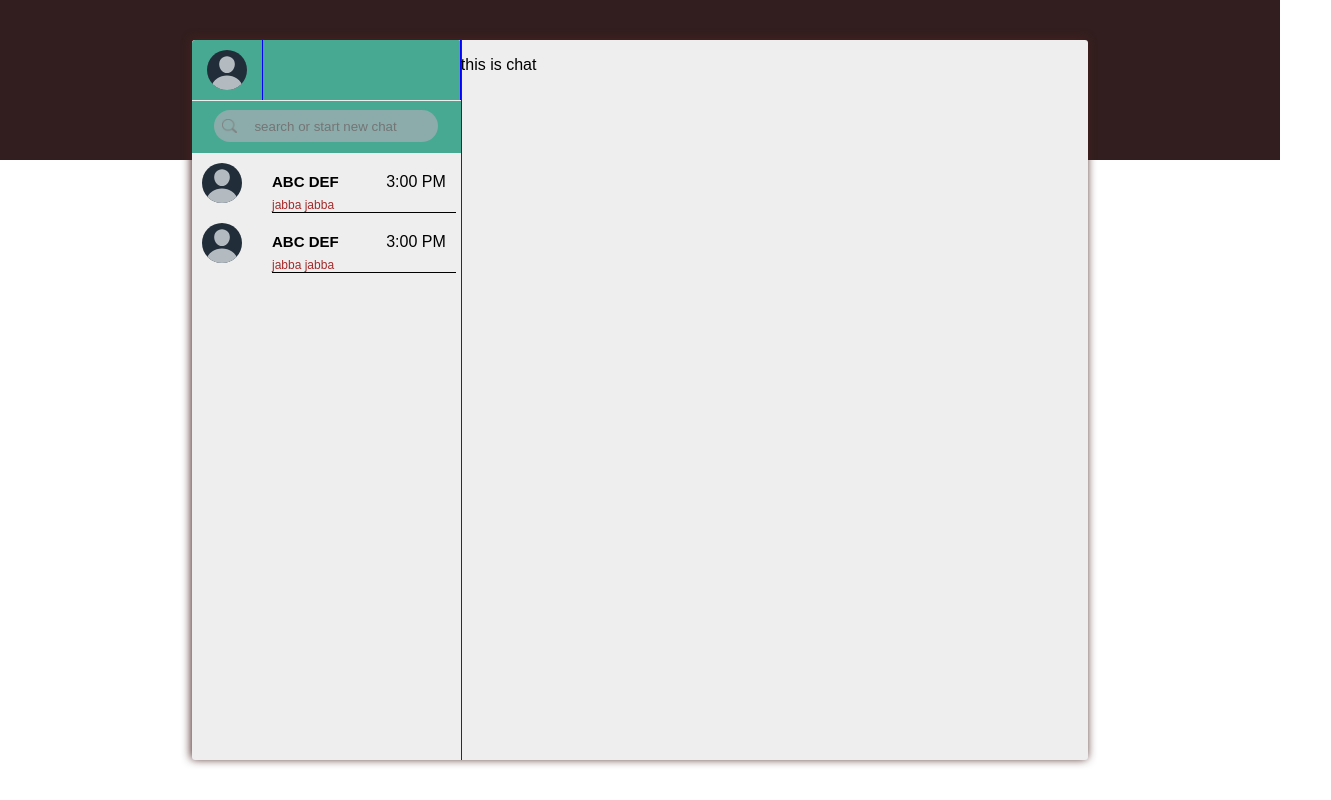
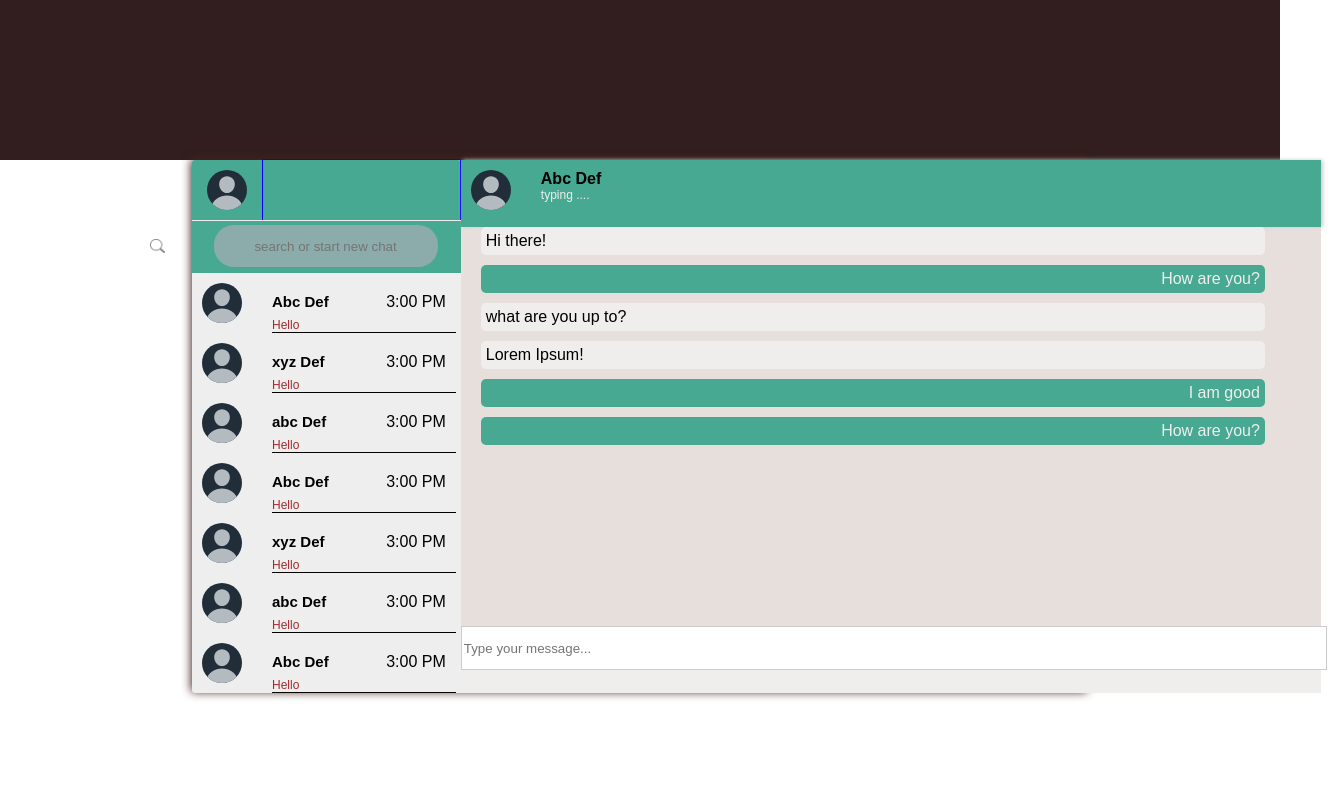
Before and after one commit to devmehta787/chit-chat, an Angular app: page / in a window 1280 px wide. Shown: the whole page, 1331 px wide, since content can reach past the window. Built offline with nearby package versions, Linux system fonts and the light colour scheme.

Commit message:
chat section

```diff
--- a/src/app/app.component.html
+++ b/src/app/app.component.html
@@ -4,12 +4,20 @@
 <!-- 2 sections users list and chat section -->
 <div id="chatContainer">
   <!-- sidebar section -->
+  <!-- <app-sidebar
+    (conversationClicked)="onConversationSelected($event)"
+  ></app-sidebar> -->
+
   <app-sidebar></app-sidebar>
 
   <!-- chat section -->
-  <div id="chat">
-    <p>this is chat</p>
-  </div>
+
+  <!-- <div id="chat"> -->
+  <!-- <div id="chatPlaceholder" *ngIf="!conversation"></div> -->
+  <!-- <p>this is chat</p> -->
+  <!-- </div> -->
+
+  <app-chat></app-chat>
 </div>
 
 <router-outlet></router-outlet>
--- a/src/app/app.component.scss
+++ b/src/app/app.component.scss
@@ -11,7 +11,7 @@
 }
 
 #chatContainer {
-  position: fixed;
+  // position: fixed;
   top: 0;
   bottom: 0;
   left: 0;
@@ -24,11 +24,20 @@
   box-shadow: -1px -1px 10px #482121;
   flex-direction: row;
   display: flex;
-  overflow: hidden;
+  // overflow: hidden;
 
   app-sidebar {
     flex-basis: 30%;
     display: block;
     height: 100%;
   }
+  #chat {
+    // flex-basis: 70%;
+    flex-grow: 1;
+    width: 100%;
+    height: 100%;
+    display: flex;
+    justify-content: center;
+    align-items: center;
+  }
 }
--- a/src/app/app.module.ts
+++ b/src/app/app.module.ts
@@ -4,11 +4,13 @@ import { BrowserModule } from '@angular/platform-browser';
 import { AppRoutingModule } from './app-routing.module';
 import { AppComponent } from './app.component';
 import { SidebarComponent } from './sidebar/sidebar.component';
+import { ChatComponent } from './chat/chat.component';
 
 @NgModule({
   declarations: [
     AppComponent,
-    SidebarComponent
+    SidebarComponent,
+    ChatComponent
   ],
   imports: [
     BrowserModule,
--- /dev/null
+++ b/src/app/chat/chat.component.html
@@ -0,0 +1,43 @@
+<div id="container">
+  <div id="header">
+    <div id="conversation">
+      <div id="picture"><img src="../assets/images/avatar.svg" /></div>
+      <div id="content">
+        <div id="conversationHeader">
+          <div class="name">Abc Def</div>
+          <div class="status">typing ....</div>
+        </div>
+      </div>
+    </div>
+  </div>
+
+  <div id="body">
+    <div class="chat-messages">
+      <div class="message">
+        <span>Hi there!</span>
+      </div>
+      <div class="message-sent">
+        <span>How are you?</span>
+      </div>
+
+      <div class="message">
+        <span>what are you up to?</span>
+      </div>
+      <div class="message">
+        <span>Lorem Ipsum!</span>
+      </div>
+      <div class="message-sent">
+        <span>I am good</span>
+      </div>
+      <div class="message-sent">
+        <span>How are you?</span>
+      </div>
+    </div>
+  </div>
+
+  <div id="footer">
+    <div class="chat-input">
+      <input type="text" placeholder="Type your message..." />
+    </div>
+  </div>
+</div>
--- /dev/null
+++ b/src/app/chat/chat.component.scss
@@ -0,0 +1,86 @@
+#container {
+  width: 470%;
+  height: 100%;
+  display: flex;
+  background-color: #e7dfdc;
+  flex-direction: column;
+
+  #header {
+    flex-basis: 67px;
+    background-color: #47a992;
+    box-shadow: 2px 0px 4px #ccc;
+    #conversation {
+      width: 100%;
+      //   height: 60px;\
+      padding-top: 10px;
+      padding-left: 10px;
+      display: flex;
+      #picture {
+        align-items: center;
+        justify-content: center;
+        flex-basis: 70px;
+        img {
+          width: 40px;
+          //   height: 40px;
+          border-radius: 50%;
+        }
+      }
+      .name {
+        font-weight: bold;
+      }
+      .status {
+        font-size: 12px;
+        color: #f0eeed;
+      }
+    }
+  }
+
+  #body {
+    flex-grow: 1;
+
+    // .chat-message {
+    //   display: flex;
+    flex-direction: column;
+    align-items: flex-end;
+
+    //   padding: 10px;
+    .message {
+      padding: 5px;
+      width: 90%;
+      border-radius: 5px;
+      background-color: #f0eeed;
+      margin-bottom: 10px;
+      margin-left: 20px;
+    }
+    .message-sent {
+      width: 90%;
+      //   flex-direction: col-reverse;
+      align-self: flex-end;
+      display: flex;
+      margin-left: 20px;
+      margin-bottom: 10px;
+      //   margin-left: 150px;
+      //   margin-right: 0;
+
+      flex-direction: row-reverse;
+      border-radius: 5px;
+      padding: 5px;
+      background-color: #47a992;
+      color: #f0eeed;
+    }
+    // }
+  }
+
+  #footer {
+    flex-basis: 67px;
+    background-color: #f0eeed;
+    display: flex;
+
+    .chat-input input {
+      display: flex;
+      width: 470%;
+      height: 40px;
+      border: 1px solid #ccc;
+    }
+  }
+}
--- a/src/app/sidebar/sidebar.component.html
+++ b/src/app/sidebar/sidebar.component.html
@@ -20,23 +20,25 @@
 
   <!-- chat list section -->
   <div id="sidebarContent">
-    <!-- <div id="noConversation">
-      <p>no conversation</p>
-    </div> -->
+    <!-- <div id="noConversation"><p>no conversation</p></div> -->
 
-    <!-- <div id="conversation" *ngFor="let conversation of conversations">
+    <div
+      id="conversation"
+      *ngFor="let conversation of conversations"
+      (click)="conversationClicked.emit(conversation)"
+    >
       <div id="picture"><img src="../assets/images/avatar.svg" /></div>
       <div id="content">
         <div id="conversationHeader">
-          <div class="name">{conversation.name}</div>
-          <div class="time">{conversation.time}</div>
+          <div class="name">{{ conversation.name }}</div>
+          <div class="time">{{ conversation.time }}</div>
         </div>
 
-        <div class="message">{conversation.message}</div>
+        <div class="message">{{ conversation.message }}</div>
       </div>
-    </div> -->
+    </div>
 
-    <div id="conversation">
+    <!-- <div id="conversation">
       <div id="picture"><img src="../assets/images/avatar.svg" /></div>
       <div id="content">
         <div id="conversationHeader">
@@ -57,7 +59,7 @@
         </div>
 
         <div class="message">jabba jabba</div>
-      </div>
-    </div>
+      </div> -->
+    <!-- </div> -->
   </div>
 </div>
--- a/src/app/sidebar/sidebar.component.scss
+++ b/src/app/sidebar/sidebar.component.scss
@@ -38,6 +38,7 @@
   }
   #searchChat {
     flex-basis: 50px;
+    height: 250px;
     border-top: 0.5px solid #eeeeee;
     background-color: #47a992;
     color: #eeeeee;
@@ -47,12 +48,12 @@
     border-bottom: 2px solid #47a992;
     img {
       position: absolute;
-      left: 30px;
+      left: 150px;
     }
     input {
       width: calc(90% - 60px);
       border: none;
-      height: 60%;
+      height: 80%;
       background-color: #8bacaa;
       color: #eeeeee;
       padding-left: 40px;
--- a/src/app/sidebar/sidebar.component.ts
+++ b/src/app/sidebar/sidebar.component.ts
@@ -1,4 +1,4 @@
-import { Component } from '@angular/core';
+import { Component, EventEmitter, Output } from '@angular/core';
 
 @Component({
   selector: 'app-sidebar',
@@ -6,18 +6,14 @@ import { Component } from '@angular/core';
   styleUrls: ['./sidebar.component.scss'],
 })
 export class SidebarComponent {
-  // conversations = [
-  //   { name: 'Abc Def', time: '3:00 PM', message: 'Hello' },
-  //   { name: 'xyz Def', time: '3:00 PM', message: 'Hello' },
-  //   { name: 'abc Def', time: '3:00 PM', message: 'Hello' },
-  //   { name: 'Abc Def', time: '3:00 PM', message: 'Hello' },
-  //   { name: 'xyz Def', time: '3:00 PM', message: 'Hello' },
-  //   { name: 'abc Def', time: '3:00 PM', message: 'Hello' },
-  //   { name: 'Abc Def', time: '3:00 PM', message: 'Hello' },
-  //   { name: 'xyz Def', time: '3:00 PM', message: 'Hello' },
-  //   { name: 'abc Def', time: '3:00 PM', message: 'Hello' },
-  //   { name: 'Abc Def', time: '3:00 PM', message: 'Hello' },
-  //   { name: 'xyz Def', time: '3:00 PM', message: 'Hello' },
-  //   { name: 'abc Def', time: '3:00 PM', message: 'Hello' },
-  // ];
+  @Output() conversationClicked: EventEmitter<any> = new EventEmitter();
+  conversations = [
+    { name: 'Abc Def', time: '3:00 PM', message: 'Hello' },
+    { name: 'xyz Def', time: '3:00 PM', message: 'Hello' },
+    { name: 'abc Def', time: '3:00 PM', message: 'Hello' },
+    { name: 'Abc Def', time: '3:00 PM', message: 'Hello' },
+    { name: 'xyz Def', time: '3:00 PM', message: 'Hello' },
+    { name: 'abc Def', time: '3:00 PM', message: 'Hello' },
+    { name: 'Abc Def', time: '3:00 PM', message: 'Hello' },
+  ];
 }
```
Also changed, not shown: src/app/app.component.ts (+9 -2 lines), src/app/chat/chat.component.ts (added, +10 -0 lines), 1 other file (tests, documents, lock files or other folders).
